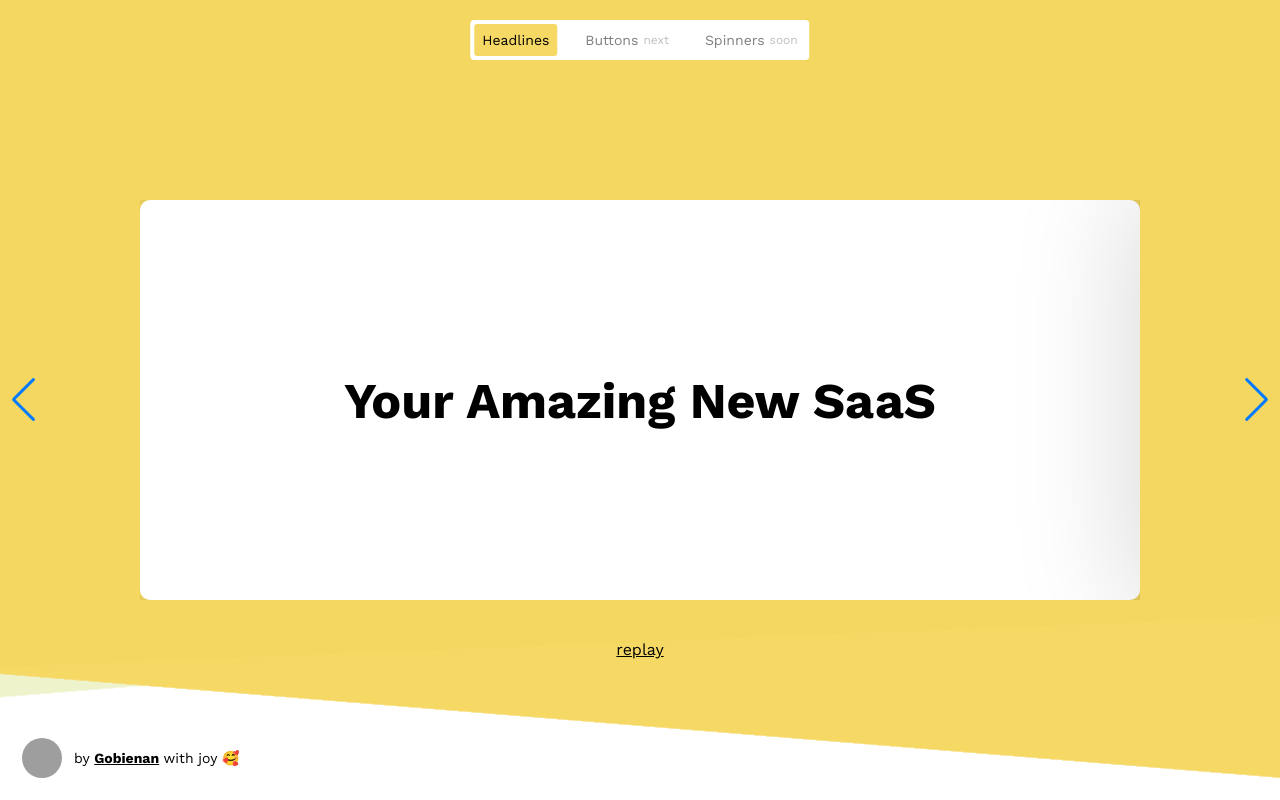
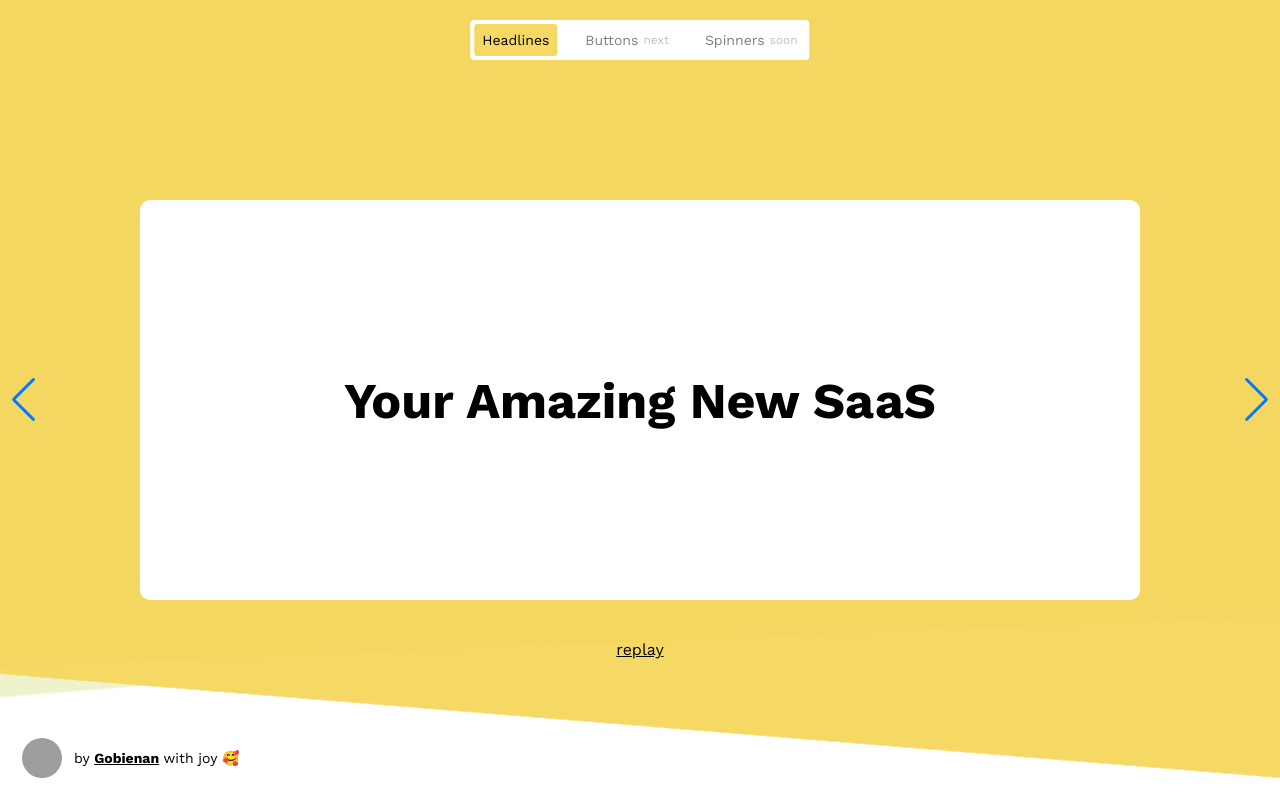
Before and after one commit to gobienan/uiui, a website built with Parcel: page index.html in a window 1280 px wide. Built offline with nearby package versions, Linux system fonts and the light colour scheme; grey boxes are pictures that could not be loaded.

Commit message:
removed shadows

```diff
--- a/src/styles.scss
+++ b/src/styles.scss
@@ -72,7 +72,6 @@ nav {
   font-weight: bold;
   background: #fff;
   border-radius: 10px;
-  box-shadow: 0 0 120px 10px rgba(0, 0, 0, 0.15);
 }
 
 .uiui-headline {
```
